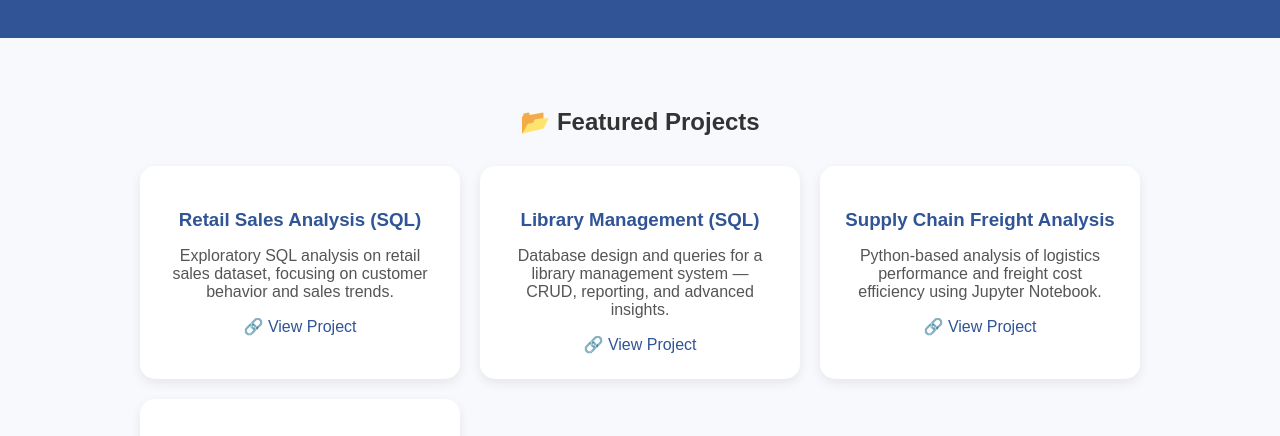
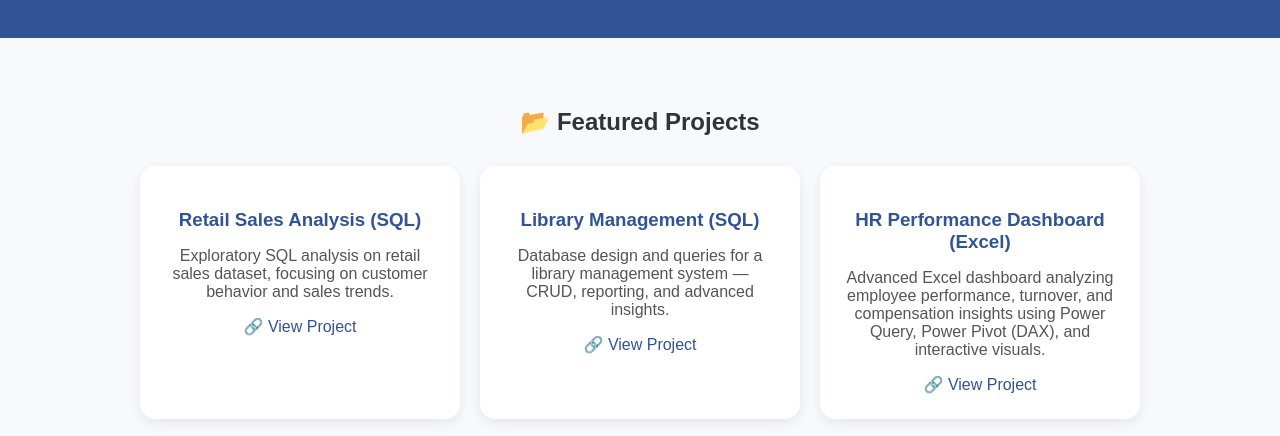
Before and after one commit to trinhnguyen-venus/trinhnguyen-venus.github.io, a plain HTML site: page index.html in a window 1280 px wide. Shown: the part 313-749 px from the top of the page. Drawn offline with nearby package versions, Linux system fonts and the light colour scheme.

Commit message:
Update HR Performance Dashboard

```diff
--- a/index.html
+++ b/index.html
@@ -124,9 +124,9 @@
       </div>
 
       <div class="card">
-        <h3>Supply Chain Freight Analysis</h3>
-        <p>Python-based analysis of logistics performance and freight cost efficiency using Jupyter Notebook.</p>
-        <a href="https://github.com/trinhnguyen-venus/supply-chain-freight-analysis" target="_blank">🔗 View Project</a>
+        <h3>HR Performance Dashboard (Excel)</h3>
+        <p>Advanced Excel dashboard analyzing employee performance, turnover, and compensation insights using Power Query, Power Pivot (DAX), and interactive visuals.</p>
+        <a href="https://github.com/trinhnguyen-venus/HR-Analytics-Dashboard" target="_blank">🔗 View Project</a>
       </div>
 
       <div class="card">
```
